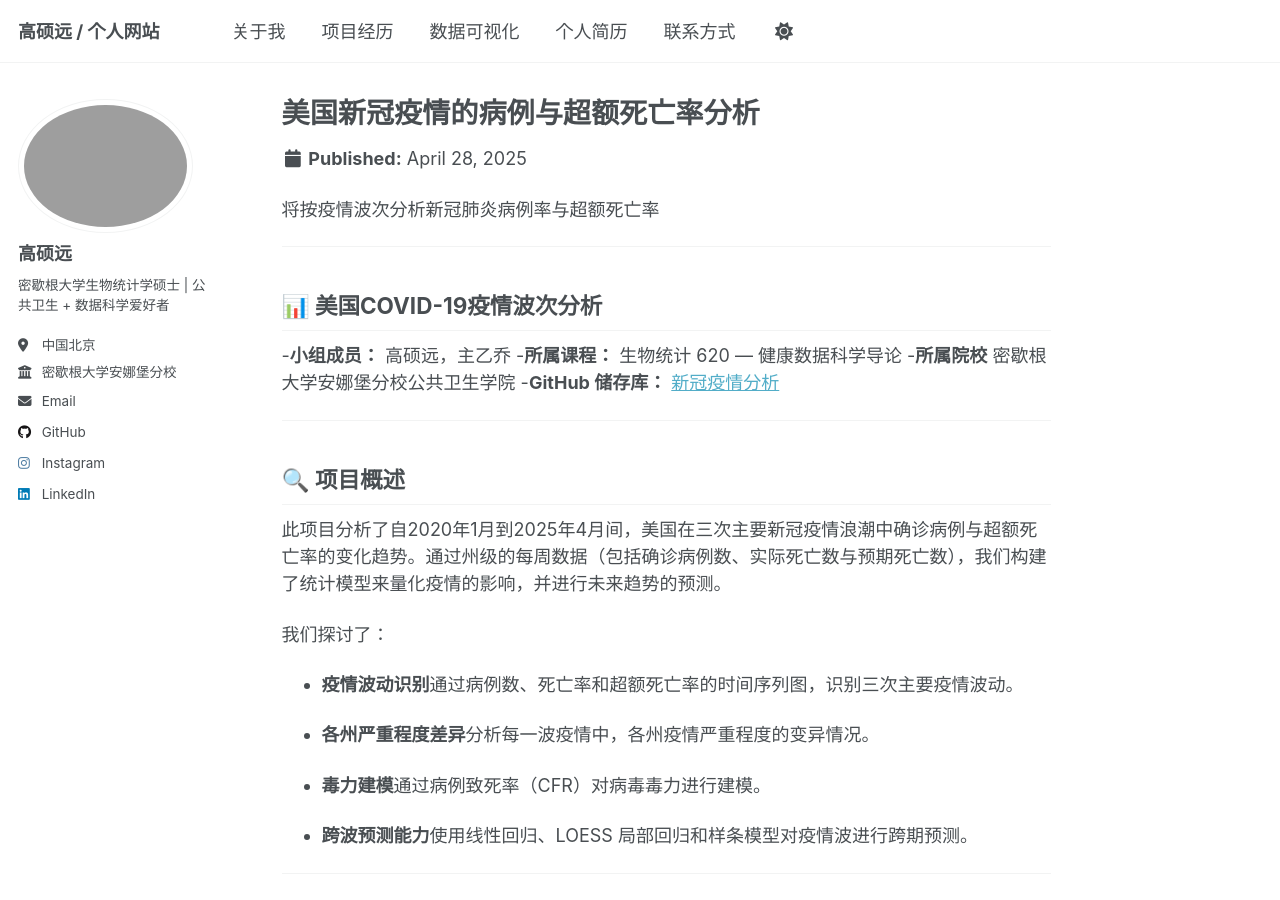
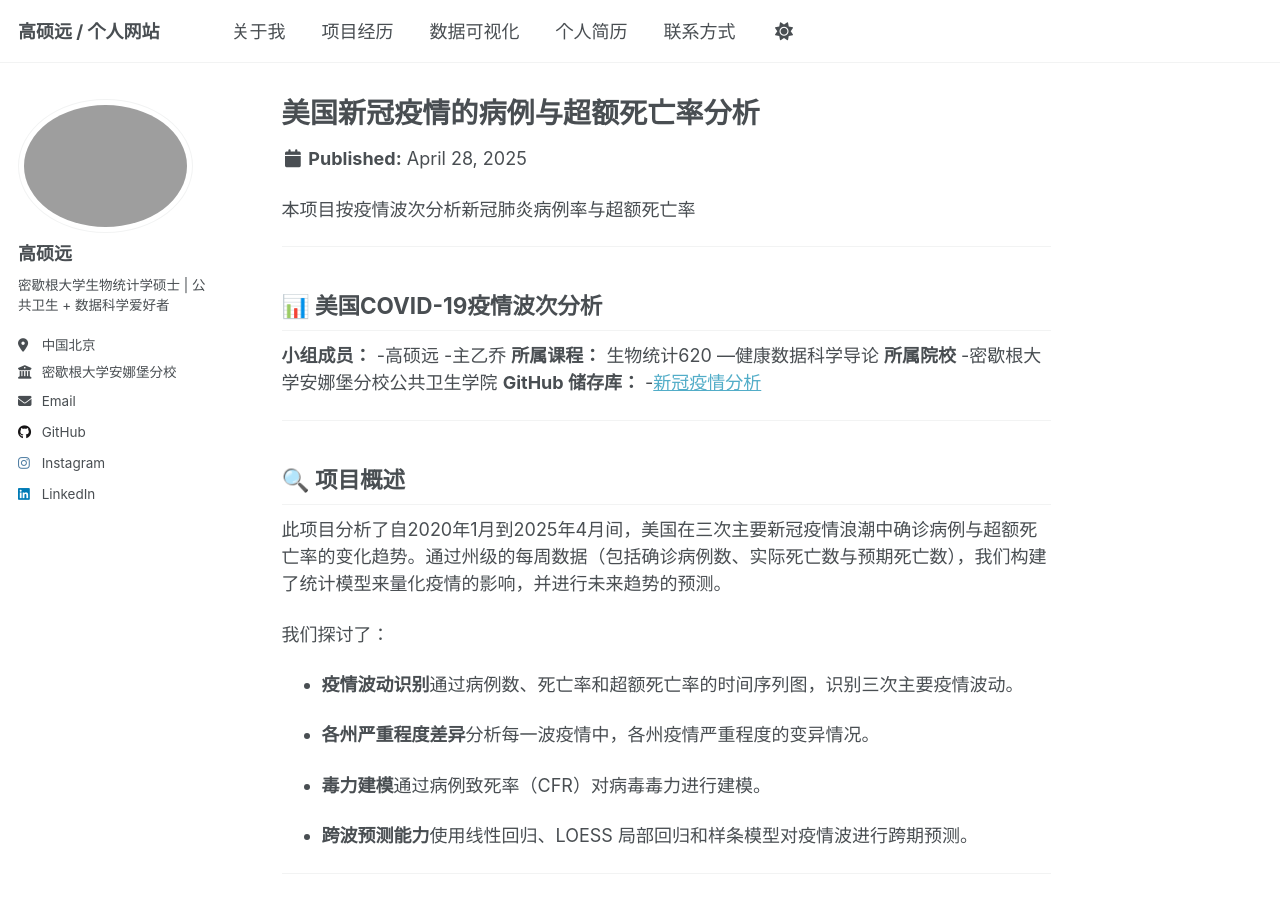
Before and after one commit to GSYH/zh, a Jekyll site: the page built from _portfolio/covid19.md, in a window 1280 px wide and 900 px high. Built offline with Jekyll 4.4.1, drawn with Linux system fonts in a browser that asks for light colours.

Commit message:
Update covid19.md

```diff
--- a/_portfolio/covid19.md
+++ b/_portfolio/covid19.md
@@ -6,15 +6,20 @@
 date: 2025-04-28
 ---
 
-将按疫情波次分析新冠肺炎病例率与超额死亡率
+本项目按疫情波次分析新冠肺炎病例率与超额死亡率
 
 ---
 ## 📊 美国COVID-19疫情波次分析
 
--**小组成员：** 高硕远，主乙乔
--**所属课程：** 生物统计 620 — 健康数据科学导论
--**所属院校** 密歇根大学安娜堡分校公共卫生学院
--**GitHub 储存库：** [新冠疫情分析](https://github.com/GSYH/Analysis-of-the-COVID-19)
+**小组成员：**
+-高硕远
+-主乙乔
+**所属课程：**
+生物统计620 —健康数据科学导论
+**所属院校**
+-密歇根大学安娜堡分校公共卫生学院
+**GitHub 储存库：**
+-[新冠疫情分析](https://github.com/GSYH/Analysis-of-the-COVID-19)
 
 ---
 
```
